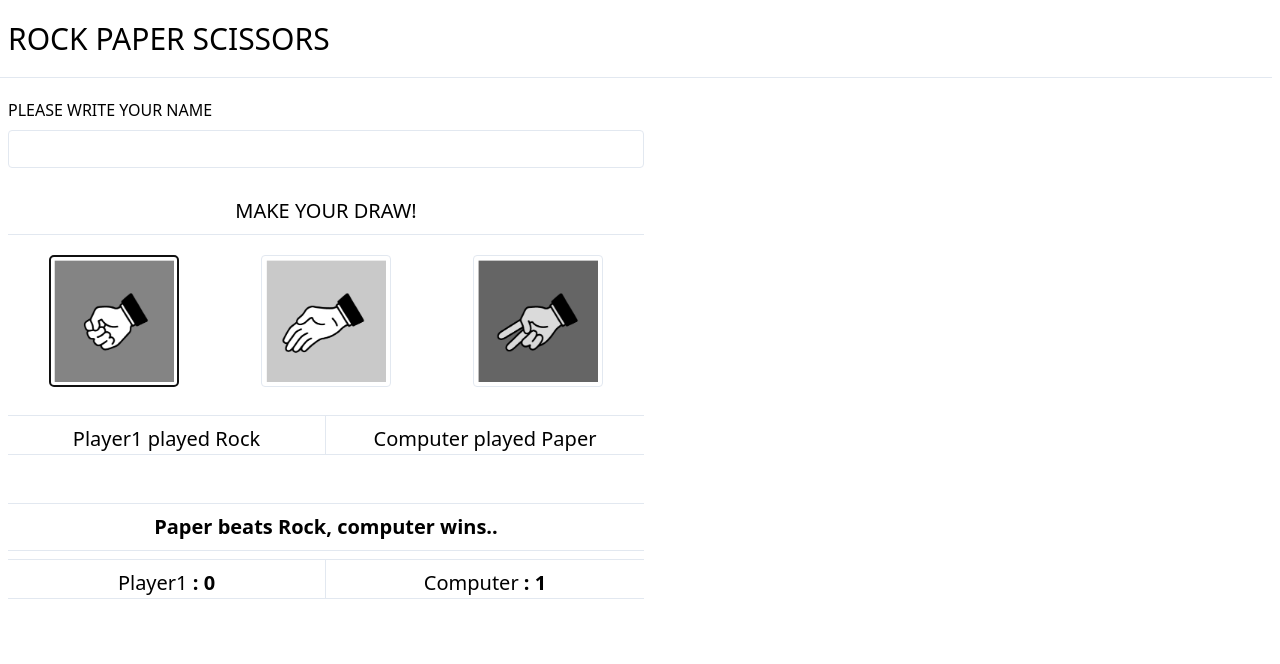
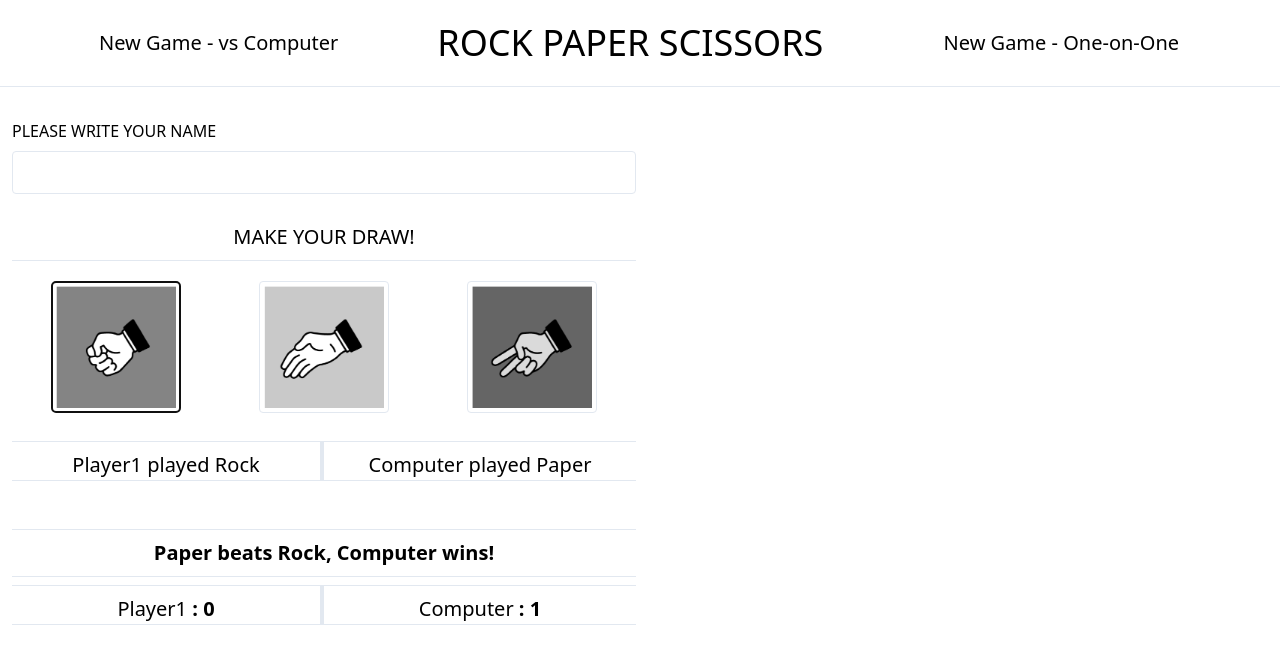
Before and after one commit to leiter007/rock_paper_scissors, a website: page src/index.html in a window 1280 px wide. Both pictures are taken after a click on the button 114 px from the left and 320 px from the top of the page. Drawn offline with nearby package versions, Linux system fonts and the light colour scheme.

Commit message:
refactors win message functions. Adds button for new game. Adds function for new game button which clears session storage and reloads the page

```diff
--- a/src/index.html
+++ b/src/index.html
@@ -9,19 +9,34 @@
     <title>Rock Paper Scissors</title>
 </head>
 
-<body class="text-grey-darker text-xl pl-2 font-sans font-hairline">
+<body class="text-grey-darker text-xl font-sans font-hairline">
 
-<div class="bg-teal-darker w-full align-middle text-grey-lightest bold pl-2 -ml-2 pt-4 pb-4 border-b border-grey-lighter text-3xl" >
-    ROCK PAPER SCISSORS
-</div>
+<header class ="p-2 bg-teal-darker w-full justify-around text-grey-lightest bold border-b border-grey-lighter flex">
+    <div class="md:w-1/3 flex justify-center">
+        <button class="font-hairline bg-teal-darkest text-grey-lightest hover:bg-green-darkest py-2 px-4 self-center rounded" id="new_comp_game">
+        New Game - vs Computer
+        </button>
+    </div>
+    <div class="md:w-1/3 flex">
+        <div class="bg-teal-darker text-grey-lightest text-center p-2 text-4xl">
+        ROCK PAPER SCISSORS
+        </div>
+    </div>
+    <div class="md:w-1/3 flex justify-center">
+        <button class="font-hairline bg-teal-darkest text-grey-lightest hover:bg-green-darkest py-2 px-4 self-center rounded" id="new_one_vs_one_game">
+        New Game - One-on-One
+        </button>
+    </div>
+</header>
 
-<div id="player1_space" class="pt-5 w-1/2">
+<div class="p-3">
+    <div id="player1_space" class="pt-5 pr-1 w-1/2">
 
     <div class="pb-5" id="player1_name_space">
         <label class="block uppercase font-normal text-base text-grey-darker mb-2" for="name">
         Please write your name
         </label>
-        <input class="py-2 px-3 appearance-none w-full block bg-grey-lighter text-base text-grey-darker font-hairline border border-grey-lighter rounded leading-tight focus:outline-none focus:bg-white focus:border-grey" name="Name" type="text" value="" id="set_player1_name"></input>
+        <input class="py-2 px-3 appearance-none w-full block bg-grey-lighter text-xl text-grey-darker font-semibold border border-grey-lighter rounded leading-tight focus:outline-none focus:bg-white focus:border-grey" name="Name" type="text" value="" id="set_player1_name"></input>
    </div>
 
    <div class="pt-2 pb-2 justify-center bg-grey-lighter border-b border-grey">
@@ -38,10 +53,10 @@
 
 
     <div class ="flex flex-wrap justify-center mt-2">
-        <div class="w-1/2 p-2 h-10 flex flex-wrap justify-center border-r border-grey-lighter border-b border-grey-lighter border-t border-grey-lighter self-center text-xl">
+        <div class="w-1/2 p-2 h-10 flex flex-wrap justify-center border-r-4 border-grey-light border-b border-grey-light border-t border-grey-light self-center text-xl">
             <div class="text-center" id="player1_selection"></div>
         </div>
-        <div class="w-1/2 p-2 h-10 flex flex-wrap justify-center border-b border-grey-lighter border-t border-grey-lighter text-xl self-center">
+        <div class="w-1/2 p-2 h-10 flex flex-wrap justify-center border-b border-grey-light border-t border-grey-light text-xl self-center">
             <div class="text-center" id="player2_selection"></div>
         </div>
     </div>
@@ -53,21 +68,22 @@
         </div>
 
     <div class ="flex flex-wrap justify-center mt-2">
-        <div class="w-1/2 p-2 h-10 flex flex-wrap justify-center border-r border-grey-lighter border-b border-grey-lighter border-t border-grey-lighter self-center text-xl">
+        <div class="w-1/2 p-2 h-10 flex flex-wrap justify-center border-r-4 border-grey-light border-b border-grey-light border-t border-grey-light self-center text-xl">
             <div class="text-center" id="player1_name"></div>
             <div class="text-center font-semibold" id="display_score_player1"></div>
         </div>
-        <div class="w-1/2 p-2 h-10 flex flex-wrap justify-center border-b border-grey-lighter border-t border-grey-lighter text-xl self-center">
+        <div class="w-1/2 p-2 h-10 flex flex-wrap justify-center border-b border-grey-light border-t border-grey-light text-xl self-center">
             <div class="text-center" id="player2_name"></div>
             <div class="text-center font-semibold" id="display_score_player2"></div>
         </div>
     </div>
+    </div>
 </div>
-
 
 <script type="text/javascript">
 
 //HTML ELEMENTS
+const newGameBtn = document.getElementById("new_comp_game")
 const rockBtn = document.getElementById("rock-btn")
 const paperBtn = document.getElementById("paper-btn")
 const scissorsBtn = document.getElementById("scissors-btn")
@@ -86,6 +102,10 @@ const player2Name = round.player2_Name()
 const storage = window.sessionStorage
 
 //GLOBAL FUNCTIONS
+        const clearStorage = () => {
+            storage.clear()
+            window.location.reload(true)
+        }
 
         const showScore = () => {
             const score = Object.values(storage)
@@ -99,16 +119,18 @@ const storage = window.sessionStorage
 
             if (scorePlayer1 > scorePlayer2) {
                 disp_player1score.classList = "text-green-dark font-semibold"
+                disp_player2score.classList = "text-red-dark font-semibold"
                 disp_player1score.innerHTML = `&nbsp;:&nbsp;${scorePlayer1}`
                 disp_player2score.innerHTML = `&nbsp;:&nbsp;${scorePlayer2}`
 
             } else if (scorePlayer1 < scorePlayer2) {
+                disp_player1score.classList = "text-red-dark font-semibold"
                 disp_player2score.classList = "text-green-dark font-semibold"
                 disp_player1score.innerHTML = `&nbsp;:&nbsp;${scorePlayer1}`
                 disp_player2score.innerHTML = `&nbsp;:&nbsp;${scorePlayer2}`
             } else {
-                // disp_player1score.classList += "text-grey-darker"
-                // disp_player2score.classList += "text-grey-darker"
+                disp_player1score.classList = "text-grey-darker font-semibold"
+                disp_player2score.classList = "text-grey-darker font-semibold"
                 disp_player1score.innerHTML = `&nbsp;:&nbsp;${scorePlayer1}`
                 disp_player2score.innerHTML = `&nbsp;:&nbsp;${scorePlayer2}`
             }
@@ -119,6 +141,17 @@ const storage = window.sessionStorage
 
         const checkPlayer2Wins = (string) => {
             return string == player2Name}
+
+
+        const setScore = () => {
+            if (round.draw.winner == player1Name){
+                    storage.setItem(Date.now(), player1Name)
+            } else if (round.draw.winner == player2Name){
+                    storage.setItem(Date.now(), player2Name)
+            } else if (round.draw.winner == "Tie"){
+                    storage.setItem(Date.now(), "Tie")
+            }
+        }
 
     //WHEN RENDERING THE PAGE
     document.addEventListener('DOMContentLoaded', () => {
@@ -159,19 +192,10 @@ const storage = window.sessionStorage
             showScore()
         })
 
-
-        const setScore = () => {
-
-            if (round.draw.winner == player1Name){
-                    storage.setItem(Date.now(), player1Name)
-            } else if (round.draw.winner == player2Name){
-                    storage.setItem(Date.now(), player2Name)
-            } else if (round.draw.winner == "Tie"){
-                    storage.setItem(Date.now(), "Tie")
-            }
-        }
-
-
+        newGameBtn.addEventListener("click", () => {
+            event.preventDefault();
+            clearStorage()
+        })
     })
 
 </script>
--- a/src/js/round.js
+++ b/src/js/round.js
@@ -16,10 +16,12 @@ class Round {
         return "Computer"
     }
     player1_WinMsg() {
-        return "you win!"
+        let player1 = this.player1_Name()
+        return `${player1} wins!`
     }
     player2_WinMsg() {
-        return "computer wins.."
+        let player2 = this.player2_Name()
+        return `${player2} wins!`
     }
 
 
```
